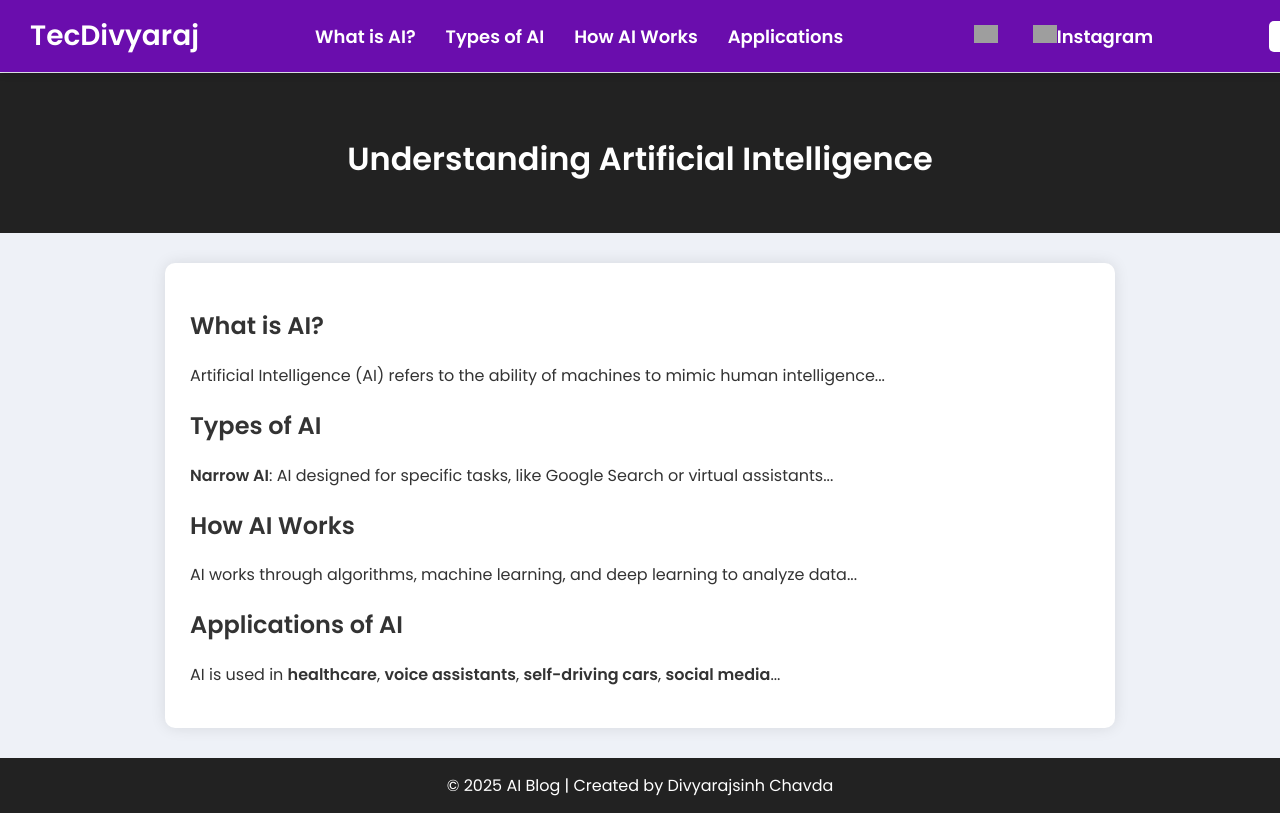
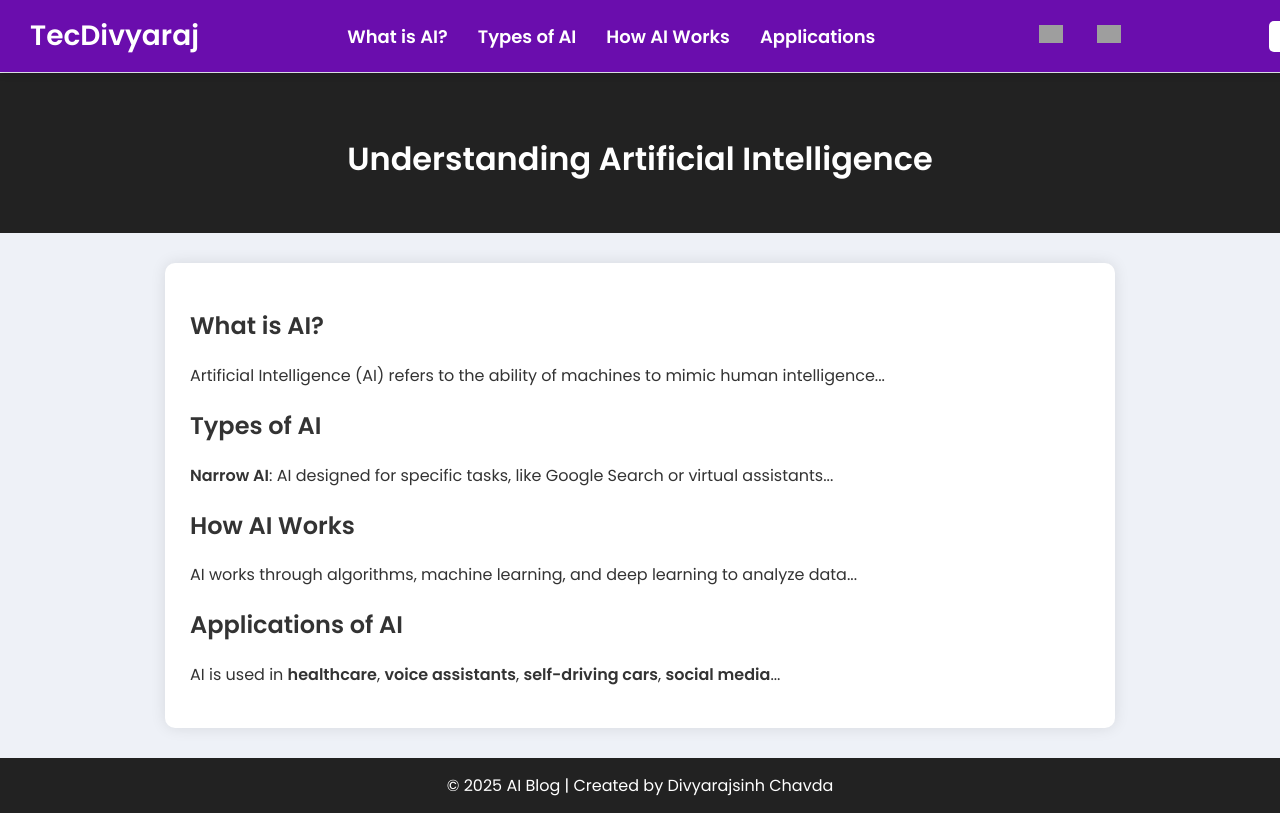
Before and after one commit to Divyarajsinhchavda/AI-BLOG, a plain HTML site: page index.html in a window 1280 px wide. Drawn offline with Linux system fonts and the light colour scheme; grey boxes are pictures that could not be loaded.

Commit message:
update img tag

```diff
--- a/index.html
+++ b/index.html
@@ -125,7 +125,7 @@
                 <img src="https://cdn-icons-png.flaticon.com/512/174/174857.png" alt="LinkedIn">
             </a>
             <a href="https://www.instagram.com/divyarajsinh_chavda_haliyad/" target="_blank">
-                <img src="https://upload.wikimedia.org/wikipedia/commons/a/a5/Instagram_icon.png" alt="Instagram">Instagram
+                <img src="https://upload.wikimedia.org/wikipedia/commons/a/a5/Instagram_icon.png" alt="Instagram">
             </a>
         </div>
         <button class="dark-mode-toggle" onclick="toggleDarkMode()">🌙</button>
```
